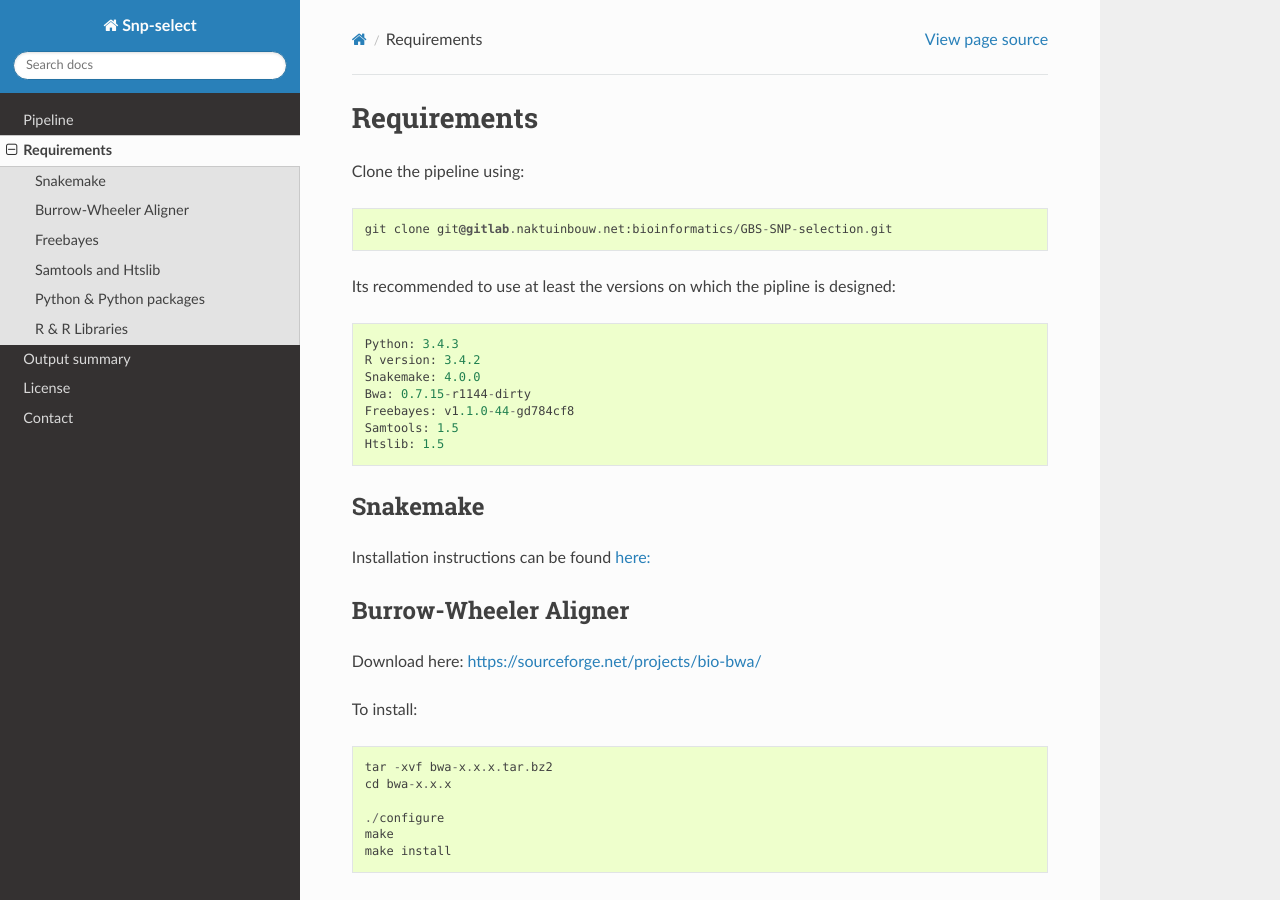
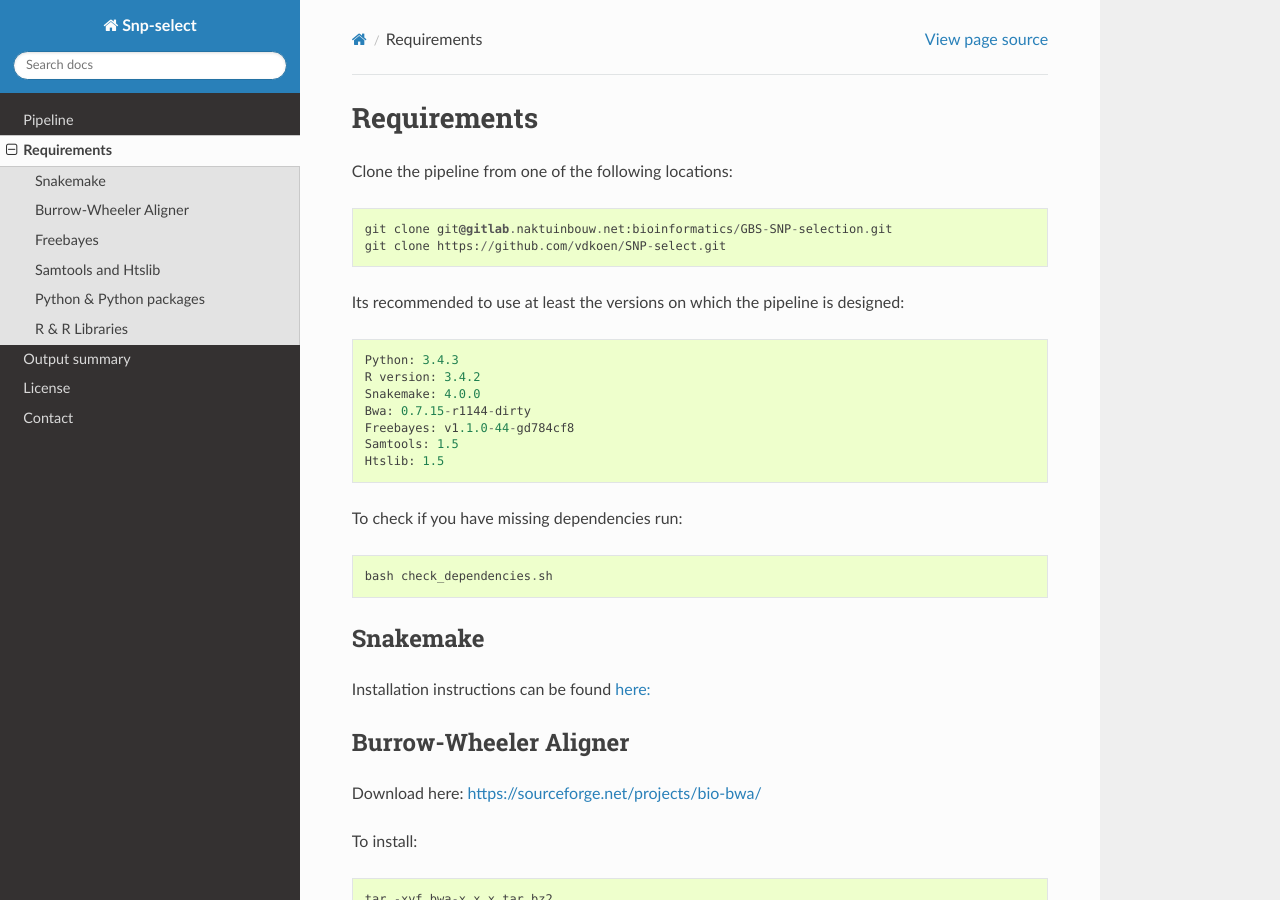
Before and after one commit to vdkoen/SNP-select, a Sphinx documentation site: the page built from docs/source/Installation.rst, in a window 1280 px wide and 900 px high. Built offline with Sphinx 7.4.7 and the Read the Docs theme 2.0.0, drawn with Linux system fonts in a browser that asks for light colours.

Commit message:
changed requirements.txt

```diff
--- a/docs/source/Installation.rst
+++ b/docs/source/Installation.rst
@@ -1,11 +1,12 @@
 Requirements
 ============
 
-Clone the pipeline using::
+Clone the pipeline from one of the following locations::
 
     git clone git@gitlab.naktuinbouw.net:bioinformatics/GBS-SNP-selection.git
+    git clone https://github.com/vdkoen/SNP-select.git
 
-Its recommended to use at least the versions on which the pipline is designed::
+Its recommended to use at least the versions on which the pipeline is designed::
 
     Python: 3.4.3
     R version: 3.4.2
@@ -14,6 +15,10 @@ Its recommended to use at least the versions on which the pipline is designed::
     Freebayes: v1.1.0-44-gd784cf8
     Samtools: 1.5
     Htslib: 1.5
+
+To check if you have missing dependencies run::
+
+    bash check_dependencies.sh
 
 Snakemake
 ---------
```
